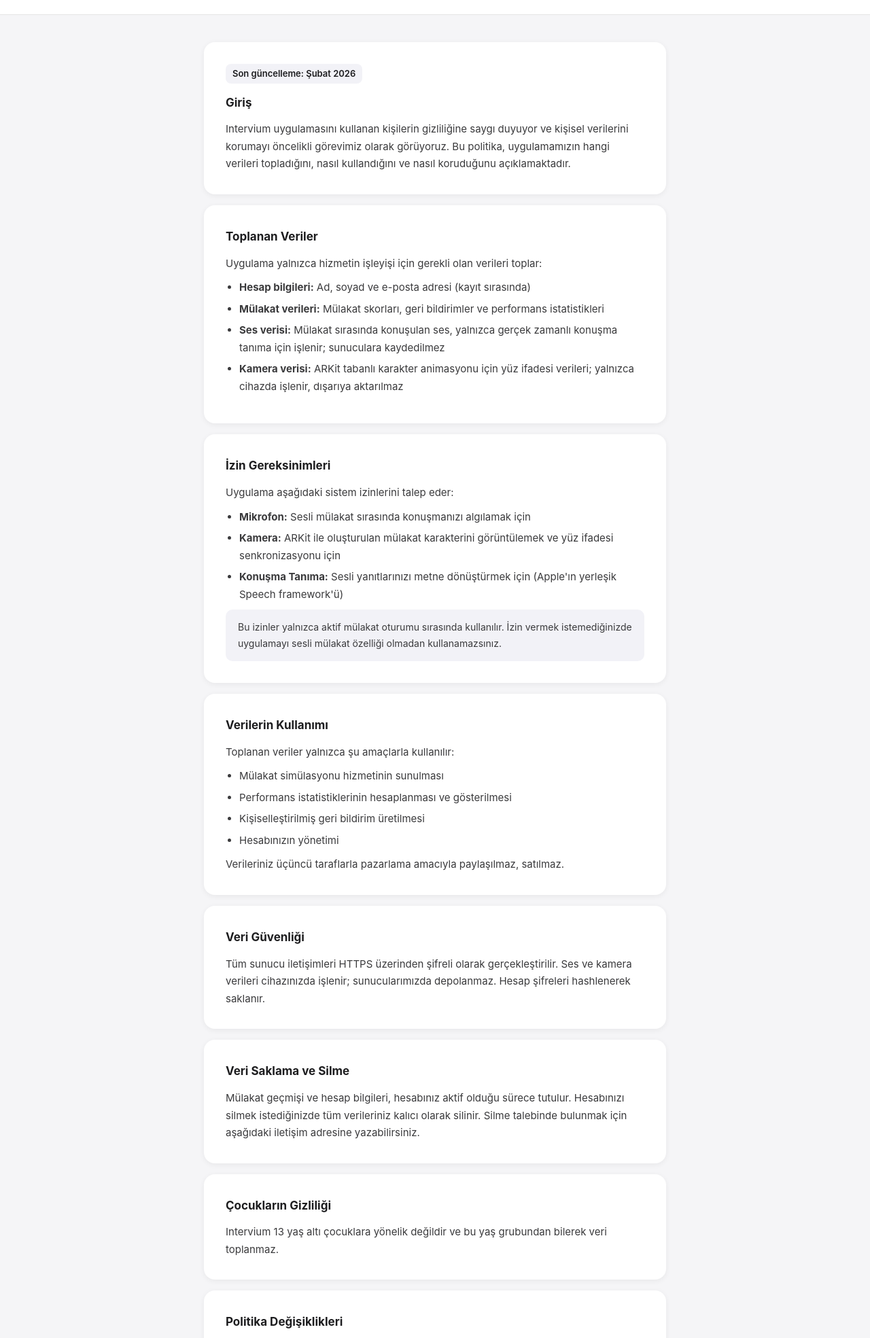
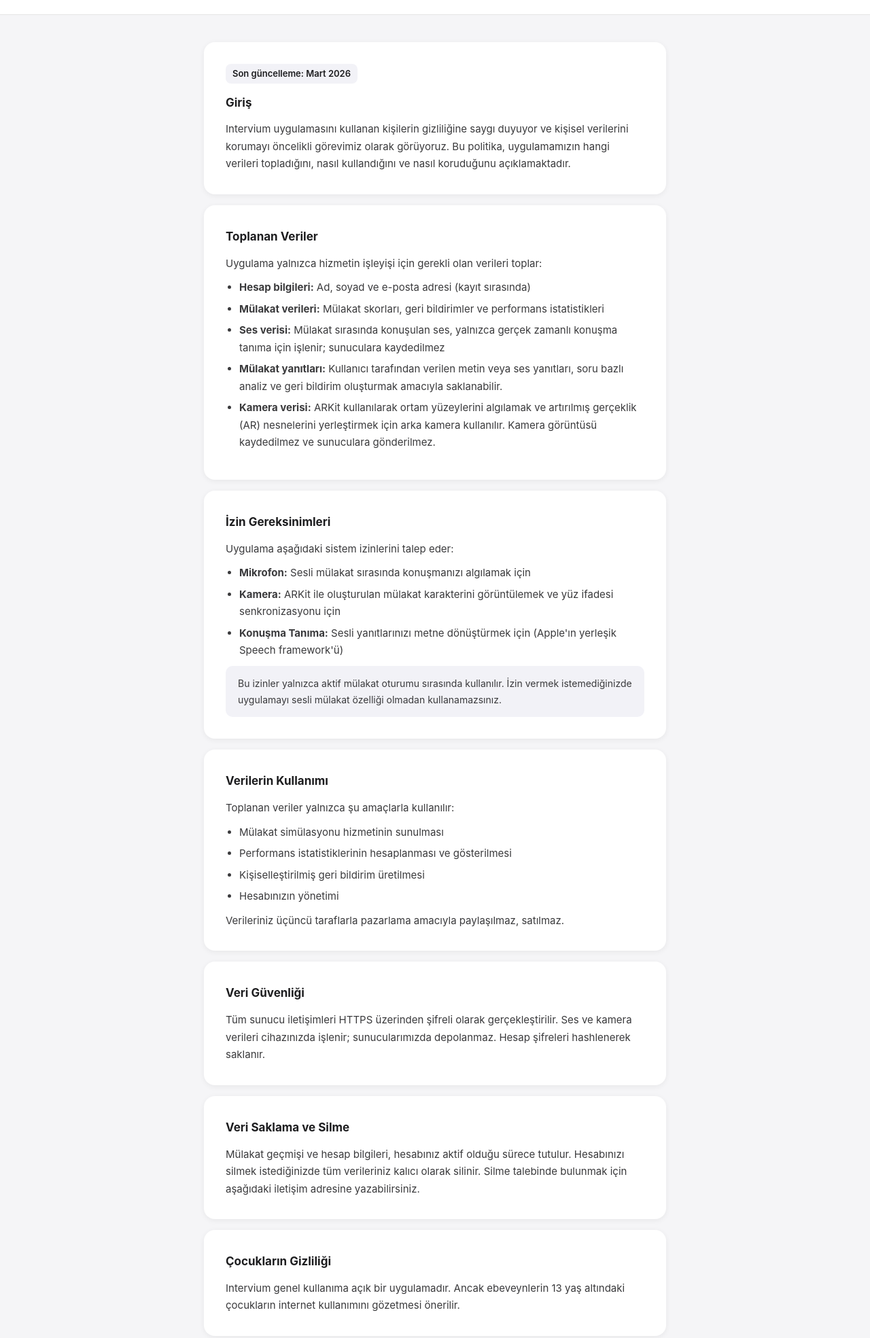
Before and after one commit to ibrahimmayy10/intervium-privacy, a plain HTML site: page index.html in a window 1280 px wide. Shown: the part 90-2059 px from the top of the page at 68% size. Drawn offline with Linux system fonts and the light colour scheme.

Commit message:
Update privacy policy details and contact email

```diff
--- a/index.html
+++ b/index.html
@@ -114,7 +114,7 @@
 <main>
 
   <div class="card">
-    <span class="badge">Son güncelleme: Şubat 2026</span>
+    <span class="badge">Son güncelleme: Mart 2026</span>
     <h2>Giriş</h2>
     <p>Intervium uygulamasını kullanan kişilerin gizliliğine saygı duyuyor ve kişisel verilerini korumayı öncelikli görevimiz olarak görüyoruz. Bu politika, uygulamamızın hangi verileri topladığını, nasıl kullandığını ve nasıl koruduğunu açıklamaktadır.</p>
   </div>
@@ -126,7 +126,8 @@
       <li><strong>Hesap bilgileri:</strong> Ad, soyad ve e-posta adresi (kayıt sırasında)</li>
       <li><strong>Mülakat verileri:</strong> Mülakat skorları, geri bildirimler ve performans istatistikleri</li>
       <li><strong>Ses verisi:</strong> Mülakat sırasında konuşulan ses, yalnızca gerçek zamanlı konuşma tanıma için işlenir; sunuculara kaydedilmez</li>
-      <li><strong>Kamera verisi:</strong> ARKit tabanlı karakter animasyonu için yüz ifadesi verileri; yalnızca cihazda işlenir, dışarıya aktarılmaz</li>
+      <li><strong>Mülakat yanıtları:</strong> Kullanıcı tarafından verilen metin veya ses yanıtları, soru bazlı analiz ve geri bildirim oluşturmak amacıyla saklanabilir.</li>
+      <li><strong>Kamera verisi:</strong> ARKit kullanılarak ortam yüzeylerini algılamak ve artırılmış gerçeklik (AR) nesnelerini yerleştirmek için arka kamera kullanılır. Kamera görüntüsü kaydedilmez ve sunuculara gönderilmez.</li>
     </ul>
   </div>
 
@@ -165,7 +166,7 @@
 
   <div class="card">
     <h2>Çocukların Gizliliği</h2>
-    <p>Intervium 13 yaş altı çocuklara yönelik değildir ve bu yaş grubundan bilerek veri toplanmaz.</p>
+    <p>Intervium genel kullanıma açık bir uygulamadır. Ancak ebeveynlerin 13 yaş altındaki çocukların internet kullanımını gözetmesi önerilir.</p>
   </div>
 
   <div class="card">
@@ -177,7 +178,7 @@
     <h2>İletişim</h2>
     <p>Gizlilik politikamız veya verilerinizle ilgili sorularınız için:</p>
     <div class="highlight">
-      📧 <a href="mailto:destek@intervium.app">destek@intervium.app</a>
+      📧 <a href="mailto:ibrahimayy03@gmail.com">ibrahimayy03@gmail.com</a>
     </div>
   </div>
 
```
